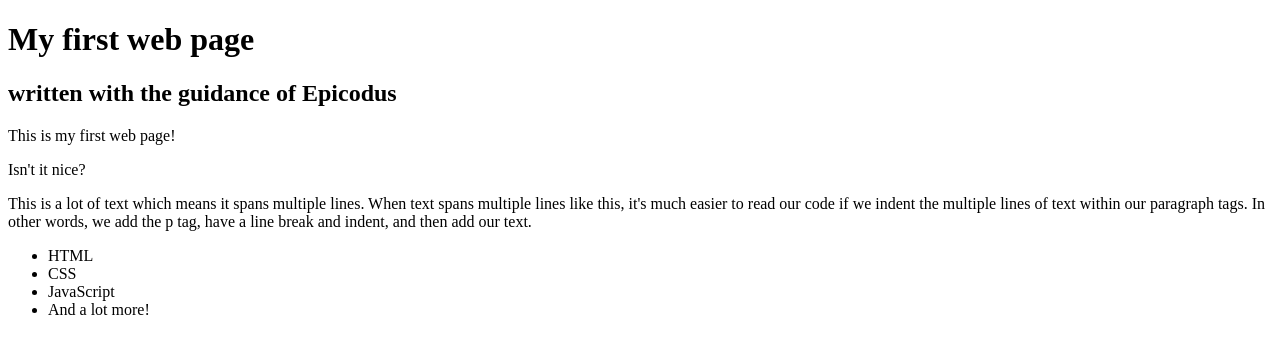
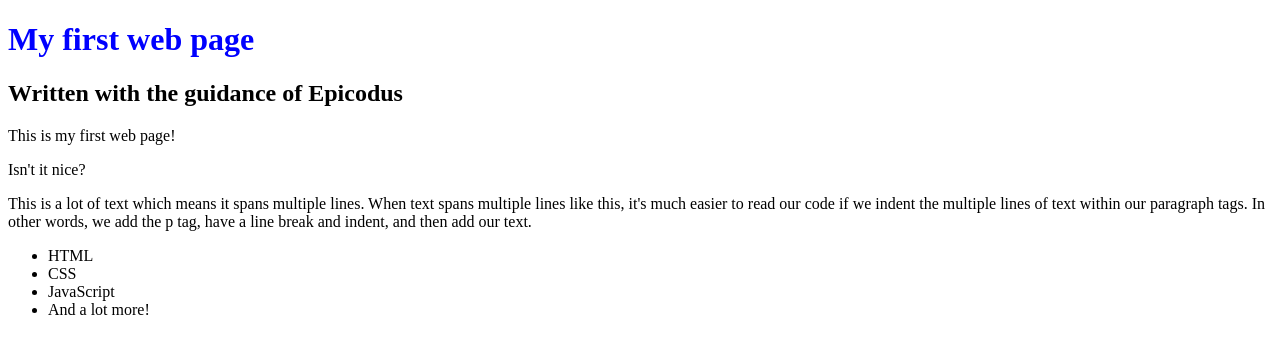
Before and after one commit to Rian-Carter/My-First-Webpage, a plain HTML site: page my-first-webpage.html in a window 1280 px wide. Drawn offline with Linux system fonts and the light colour scheme.

Commit message:
Fixed typo and updated styles.css

```diff
--- a/my-first-webpage.html
+++ b/my-first-webpage.html
@@ -1,12 +1,12 @@
 <!DOCTYPE html>
 <html lang="en-US"></html>
 <head>
-  <link href="css/styles.css" rel="stylesheet" type="text/css">
+  <link href="css/style.css" rel="stylesheet" type="text/css">
   <title>Web page #1!</title>
 </head>
 <body>
   <h1>My first web page</h1>
-  <h2>written with the guidance of Epicodus</h2>
+  <h2>Written with the guidance of Epicodus</h2>
 
   <p>This is my first web page!</p>
   <p>Isn't it nice?</p>
```
